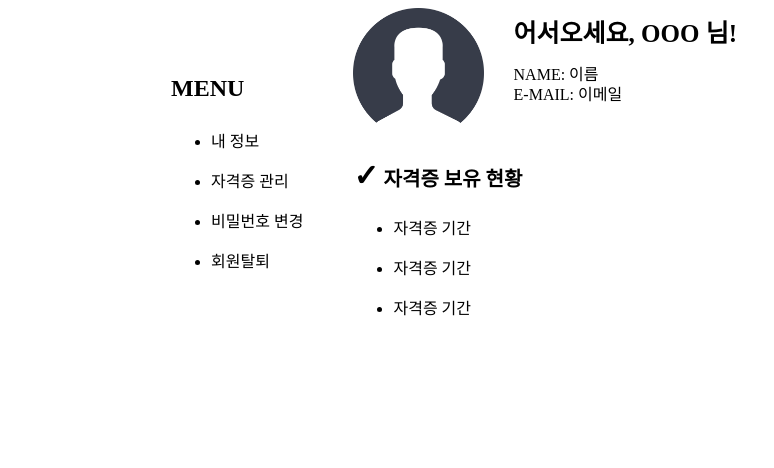
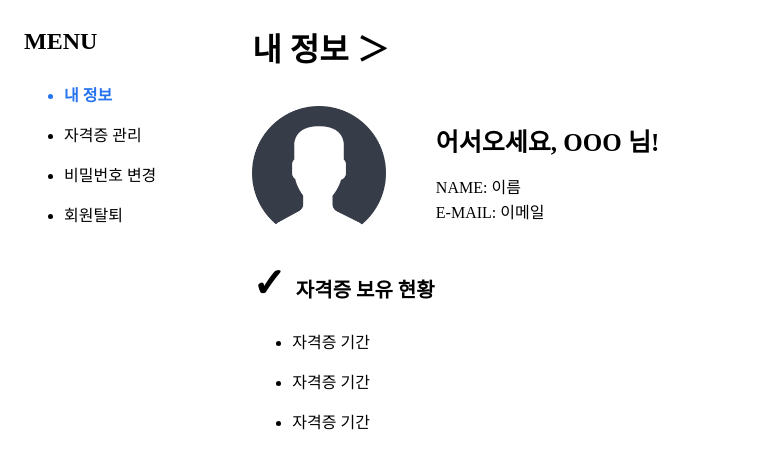
Before and after one commit to tmdqls2257/GAJA, a React (Create React App) app in the folder client/: page /mypage in a window 1280 px wide. Shown: the top 468 px of the page, without its empty margins (0-774 px from the left). Built offline with nearby package versions, Linux system fonts and the light colour scheme.

Commit message:
Almost Done..

```diff
--- a/client/src/App.js
+++ b/client/src/App.js
@@ -2,10 +2,11 @@ import React from 'react'
 import Begin from './pages/Begin'
 import Mypage from './components/Mypage'
 
-function App () {
+function App() {
   return (
     <>
       <Mypage />
+      {/* <Begin /> */}
     </>
   )
 }
--- a/client/src/components/Changepassword.js
+++ b/client/src/components/Changepassword.js
@@ -1,18 +1,38 @@
 import React from 'react'
 import styled from 'styled-components'
 
-// export const MyInfo = styled.div`
-//   display: flex;
-//   align-items: flex-start;
-//   justify-content: center;
-//   flex-direction: column;
-//   margin-left: 50px;
-// `
+export const ChangePassword = styled.div`
+  display: flex;
+  align-items: flex-start;
+  justify-content: center;
+  flex-direction: column;
+`
 
 function Changepassword() {
   return (
     <>
-      <h1>Change Password</h1>
+      <ChangePassword>
+        <h1 className='title'>비밀번호 변경 ＞</h1>
+        <div>
+          <span>기존 비밀번호 입력</span>
+          <input type='password'
+            className='password_box'
+            placeholder=' 기존 비밀번호를 입력해주세요.' />
+        </div>
+        <div>
+          <span>변경 비밀번호 입력</span>
+          <input type='password'
+            className='password_box'
+            placeholder=' 변경할 비밀번호를 입력해주세요.' />
+        </div>
+        <div>
+          <span>변경 비밀번호 확인</span>
+          <input type='password'
+            className='password_box'
+            placeholder=' 변경할 비밀번호를 확인해주세요.' />
+        </div>
+        <button className='password_change_button'>변경하기</button>
+      </ChangePassword>
     </>
   )
 }
--- a/client/src/components/License.css
+++ /dev/null
@@ -1,9 +0,0 @@
-.check {
-  font-size: 30px;
-  vertical-align: center;
-  font-weight: bolder;
-}
-
-#current {
-  font-size: 20px;
-}
--- a/client/src/components/License.js
+++ b/client/src/components/License.js
@@ -1,15 +1,17 @@
 import React from 'react'
 import styled from 'styled-components'
-import './License.css'
 
 export const Current = styled.div`
+  width: 70%;
   display: flex;
   align-items: flex-start;
   justify-content: flex-start;
+  margin-top: -1rem;
 `
 
 export const List = styled.div`
   display: flex;
+  margin: auto;
   margin-top: -20px;
   align-items: flex-start;
   justify-content: flex-start;
--- a/client/src/components/Managelicense.js
+++ b/client/src/components/Managelicense.js
@@ -1,18 +1,34 @@
 import React from 'react'
 import styled from 'styled-components'
+import License from './License'
 
-// export const MyInfo = styled.div`
-//   display: flex;
-//   align-items: flex-start;
-//   justify-content: center;
-//   flex-direction: column;
-//   margin-left: 50px;
-// `
+export const ManageLicense = styled.div`
+  display: flex;
+  margin: auto;
+  width: 100%;
+  /* align-items: flex-start; */
+  /* justify-content: center; */
+  flex-direction: column;
+  /* margin-top: 120px; */
+`
 
 function Managelicense() {
   return (
     <>
-      <h1>Manage License</h1>
+      <ManageLicense>
+        <h1 className='title'>자격증 관리 ＞</h1>
+        <License />
+        <h3 id='current'><span className='check'>&#10003;</span> 자격증 입력</h3>
+        <div>
+          <span className='new_license'>자격증 종류</span>
+          <input className='input_new_license' placeholder=' 자격증을 입력해주세요.' />
+        </div>
+        <div>
+          <span className='new_license'>자격증 만료 기간</span>
+          <input className='input_new_license' placeholder=' 자격증의 만료 기간을 입력해주세요.' />
+        </div>
+        <button className='license_add_button'>추가하기</button>
+      </ManageLicense>
     </>
   )
 }
--- a/client/src/components/Myinfo.css
+++ b/client/src/components/Myinfo.css
@@ -1,8 +1,77 @@
 .profile {
   text-align: center;
-  margin-right: 30px;
+  margin-right: 50px;
 }
 
 #greet {
   font-size: 25px;
+  margin: 10px auto 20px auto;
 }
+
+.title {
+  margin: 0px;
+  margin-bottom: 20px;
+  width: 300px;
+}
+
+.check {
+  font-size: 40px;
+  margin-right: 5px;
+}
+
+#current {
+  font-size: 20px;
+}
+
+.signout_button {
+  color: #2573ef;
+  background-color: white;
+  border-color: #2573ef;
+  font-weight: bold;
+  border-width: 4px;
+  font-size: 20px;
+  padding: 10px 30px;
+  border-radius: 100px;
+  cursor: pointer;
+  transition-duration: 0.2
+}
+
+.signout_button:hover {
+  color: #FF2C48;
+  border-color: #FF2C48;
+  font-weight: bold;
+  font-size: 20px;
+  padding: 10px 30px;
+  border-radius: 100px;
+  cursor: pointer;
+  transition-duration: 0.2s;
+}
+
+.password_box {
+  width: 190px;
+  height: 20px;
+  margin-left: 20px;
+  margin-bottom: 20px;
+}
+
+.password_change_button {
+  /* display: flex; */
+  padding: 9px 20px;
+  margin: auto;
+  margin-top: 10px;
+}
+
+.input_new_license {
+  width: 300px;
+  height: 20px;
+  margin: auto;
+  margin-left: 10px;
+  margin-bottom: 20px;
+  float: right;
+}
+
+.license_add_button {
+  padding: 9px 20px;
+  margin: auto;
+  margin-top: 10px;
+}
--- a/client/src/components/Myinfo.js
+++ b/client/src/components/Myinfo.js
@@ -9,24 +9,25 @@ export const MyInfo = styled.div`
   align-items: flex-start;
   justify-content: center;
   flex-direction: column;
-  margin-left: 50px;
+  /* margin-top: 5rem; */
 `
 
 export const Information = styled.div`
   display: flex;
+  width: 100%;
   align-items: center;
   justify-content: flex-start;
+  margin-top: 1rem;
+  margin-bottom: 1rem;
 `
 
 export const Profile = styled.div`
   display: flex;
-  margin: auto;
-  margin-top: -5px;
-  width: 100%;
+  width: 40%;
   height: 100%;
-  align-items: center;
-  /* justify-content: center; */
-  line-height: 20px;
+  align-items: flex-start;
+  justify-content: flex-start;
+  line-height: 25px;
   `
 
 // props로 이름이랑 이메일 받아오면 NAME: {name}, E-MAIL: {email} 형식으로 바꾼다.
@@ -34,15 +35,14 @@ function Myinfo() {
   return (
     <>
       <MyInfo>
+        <h1 className='title'>내 정보 ＞</h1>
         <Information>
-          {/* <ProfileImage> */}
           <img
             src={profile}
             className='profile'
             alt='Profile Image'
             width='17%'
           />
-          {/* </ProfileImage> */}
           <Profile>
             <div>
               <h2 id='greet'>
--- a/client/src/components/Mypage.js
+++ b/client/src/components/Mypage.js
@@ -1,50 +1,90 @@
 import React from 'react'
+import { useState } from 'react';
 import styled from 'styled-components'
 import Myinfo from './Myinfo'
 import Changepassword from './Changepassword'
 import Managelicense from './Managelicense'
+import Signout from './Signout';
 
 
 export const MyPage = styled.div`
   display: flex;
-  align-items: center;
-  justify-content: center;
+  width: 100%;
+  /* align-items: center; */
+  /* justify-content: center; */
 `
 
-export const Menu = styled.div`
+export const Sidebar = styled.div`
   display: flex;
   align-items: flex-start;
-  justify-content: center;
+  justify-content: flex-start;
   flex-direction: column;
-  margin-left: 10px;
+  margin-left: 1rem;
+  margin-right: 3rem;
+  /* background-color: skyblue; */
 `
 
 export const List = styled.div`
   display: flex;
   margin-top: -15px;
+  margin-right: 3rem;
   align-items: flex-start;
   justify-content: center;
   line-height: 40px;
+
+  .submenu {
+    cursor: pointer;
+  }
+
+  .focused {
+    color: #2573ef;
+    font-weight: bold;
+  }
 `
 
 function Mypage() {
+
+  const [currentTab, setcurrentTab] = useState(0);
+  const list = [<Myinfo />, <Managelicense />, <Changepassword />, <Signout />]
+
+  const selectMenuHandler = (index) => {
+    console.log(index)
+    setcurrentTab(index);
+  };
+
   return (
     <>
       <MyPage>
 
-        <Menu>
+        <Sidebar>
           <h2>MENU</h2>
           <List>
             <ul>
-              <li>내 정보</li>
-              <li>자격증 관리</li>
-              <li>비밀번호 변경</li>
-              <li>회원탈퇴</li>
+              <li key={0}
+                onClick={() => selectMenuHandler(0)}
+                className={currentTab === 0 ? 'focused' : 'submenu'}>
+                내 정보
+              </li>
+              <li key={1}
+                onClick={() => selectMenuHandler(1)}
+                className={currentTab === 1 ? 'focused' : 'submenu'}>
+                자격증 관리
+              </li>
+              <li key={2}
+                onClick={() => selectMenuHandler(2)}
+                className={currentTab === 2 ? 'focused' : 'submenu'}>
+                비밀번호 변경
+              </li>
+              <li key={3}
+                onClick={() => selectMenuHandler(3)}
+                className={currentTab === 3 ? 'focused' : 'submenu'}>
+                회원탈퇴
+              </li>
             </ul>
           </List>
-        </Menu>
+        </Sidebar>
 
-        <Myinfo />
+        <p>{list[currentTab]}</p>
 
       </MyPage>
     </>
--- a/client/src/components/Signout.js
+++ b/client/src/components/Signout.js
@@ -1,18 +1,15 @@
 import React from 'react'
 import styled from 'styled-components'
 
-// export const MyInfo = styled.div`
-//   display: flex;
-//   align-items: flex-start;
-//   justify-content: center;
-//   flex-direction: column;
-//   margin-left: 50px;
+// export const Button = styled.div`
+
 // `
 
 function Signout() {
   return (
     <>
-      <h1>Signout</h1>
+      <h1 className='title'>회원탈퇴 ＞</h1>
+      <button className='signout_button'>회원탈퇴</button>
     </>
   )
 }
--- a/client/src/pages/Begin.js
+++ b/client/src/pages/Begin.js
@@ -5,11 +5,12 @@ import background from '../images/begin_background.jpeg'
 
 export const Background = styled.div`
   display: flex;
-  margin: auto;
-  margin-top: -10%;
-  margin-right: -80%;
-  width: 100%;
-  height: 100%;
+  /* margin: auto; */
+  margin-top: -20rem;
+  margin-right: -80rem;
+  margin-bottom: -100rem;
+  width: 78rem;
+  height: 78rem;
   align-items: center;
   justify-content: center;
   position: absolute;
@@ -19,23 +20,23 @@ export const Background = styled.div`
 `
 
 export const Logo = styled.div`
-  display: flex;
+  display: grid;
   margin: auto;
-  margin-top: 4%;
+  margin-top: 3rem;
   width: 100%;
   height: 100%;
-  align-items: center;
-  justify-content: center;
+  place-items: center;
+  z-index: 100;
 `
 
 export const Introduce = styled.div`
   display: flex;
   background-color: rgb(255, 255, 255, 0.2);
-  width: 62%;
-  height: 100%;
-  margin: 4% auto 4% auto;
+  width: 55rem;
+  height: 15rem;
+  margin: 3rem auto 3rem auto;
   align-items: center;
-  font-size: 17px;
+  font-size: 1rem;
   text-align: center;
   line-height: 40px;
   justify-content: center;
@@ -43,19 +44,19 @@ export const Introduce = styled.div`
 `
 
 export const Start = styled.div`
+  display: flex;
   color: white;
   background-color: #263A8D;
   font-size: 14px;
-  display: flex;
   margin: auto;
-  width: 12%;
-  height: 100%;
+  width: 12rem;
+  height: 5rem;
   align-items: center;
   justify-content: center;
   border-radius: 60px;
 `
 
-function Begin () {
+function Begin() {
   return (
     <>
       <Background>
@@ -64,7 +65,7 @@ function Begin () {
           className='background'
           alt='Background'
           width='130%'
-          // height='130%'
+        // height='130%'
         />
       </Background>
       <Logo>
```
